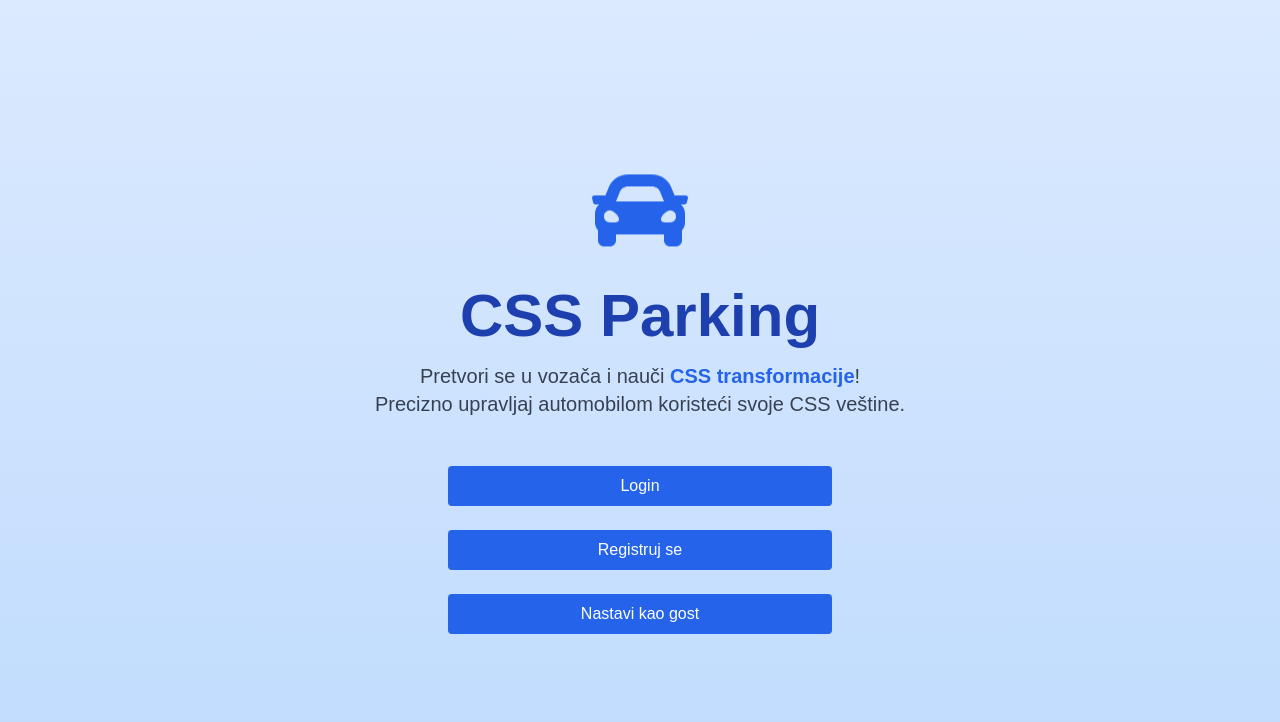
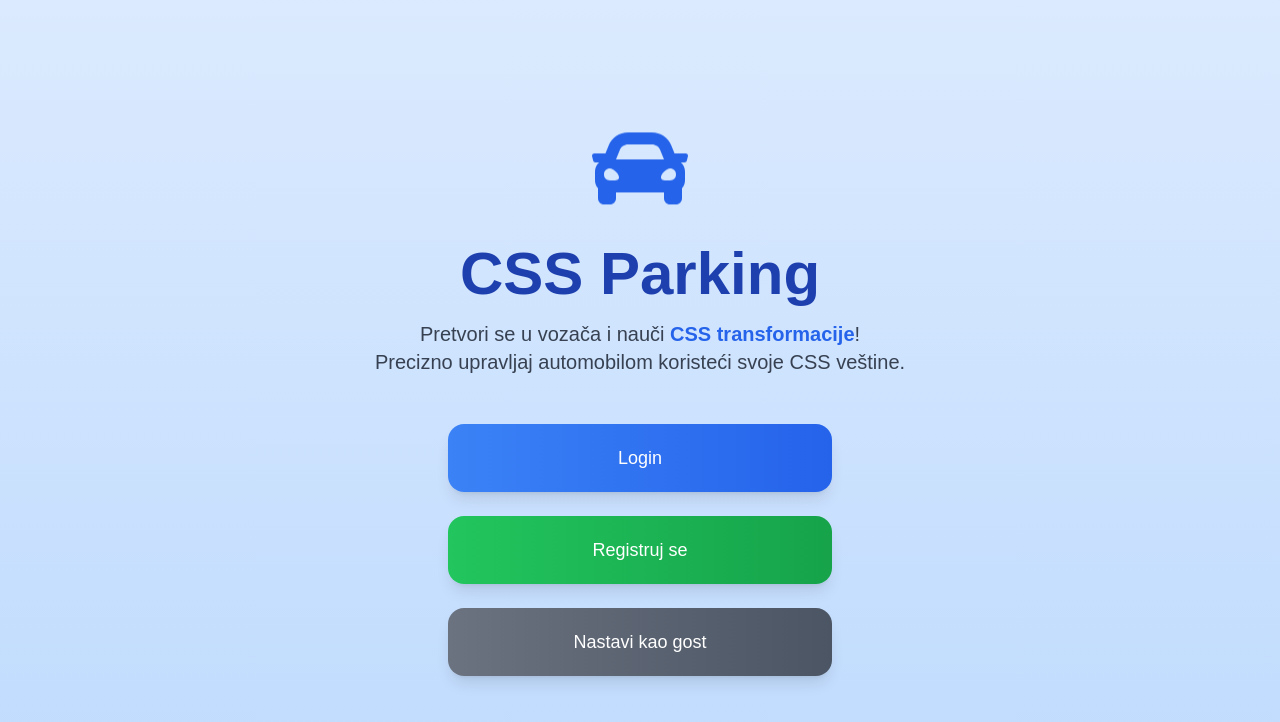
Before and after one commit to elab-development/internet-tehnologije-2024-projekat-css-parking_2021_0189, a React (Create React App) app in the folder frontend/: page / in a window 1280 px wide. Shown: the top 722 px of the page. Built offline with nearby package versions, Linux system fonts and the light colour scheme.

Commit message:
Promeni dizajn dugmica pocetne stranice

```diff
--- a/frontend/src/components/UI/Button.jsx
+++ b/frontend/src/components/UI/Button.jsx
@@ -1,34 +1,34 @@
-const Button = ({
-  children,
-  variant = 'primary',
-  size = 'medium',
-  onClick,
-  disabled = false,
-  type = 'button'
-}) => {
-  const baseClasses = 'rounded font-medium transition-colors focus:outline-none focus:ring-2';
-  const variants = {
-    primary: 'bg-blue-600 text-white hover:bg-blue-700 focus:ring-blue-500',
-    secondary: 'bg-gray-200 text-gray-800 hover:bg-gray-300 focus:ring-gray-500',
-    danger: 'bg-red-600 text-white hover:bg-red-700 focus:ring-red-500'
-  };
-  const sizes = {
-    small: 'px-3 py-1 text-sm',
-    medium: 'px-4 py-2 text-base',
-    large: 'px-6 py-3 text-lg'
-  };
+import React from 'react';
 
-  const classes = `${baseClasses} ${variants[variant]} ${sizes[size]} ${disabled ? 'opacity-50 cursor-not-allowed' : ''}`;
+const Button = ({ children, onClick, type = 'button', className }) => {
+  // Zajedničke klase za sve dugmiće
+  const baseClasses = 'w-full py-5 text-lg rounded-2xl shadow-lg transform hover:scale-105 transition-all flex items-center justify-center space-x-2 text-white';
+
+  // Dinamičke klase zasnovane na tipu dugmića
+  let specificClasses = '';
+  switch (className) {
+    case 'login':
+      specificClasses = 'bg-gradient-to-r from-blue-500 to-blue-600 hover:from-blue-600 hover:to-blue-700';
+      break;
+    case 'register':
+      specificClasses = 'bg-gradient-to-r from-green-500 to-green-600 hover:from-green-600 hover:to-green-700';
+      break;
+    case 'guest':
+      specificClasses = 'bg-gradient-to-r from-gray-500 to-gray-600 hover:from-gray-600 hover:to-gray-700';
+      break;
+    default:
+      specificClasses = className;
+  }
 
   return (
     <button
       type={type}
-      className={classes}
+      className={`${baseClasses} ${specificClasses}`}
       onClick={onClick}
-      disabled={disabled}
     >
       {children}
     </button>
   );
 };
+
 export default Button;
--- a/frontend/src/pages/Home.jsx
+++ b/frontend/src/pages/Home.jsx
@@ -1,12 +1,11 @@
 import Button from '../components/UI/Button';
 import { FaCar } from 'react-icons/fa';
+
 const Home = ({ onNavigate }) => {
   return (
     <div className="flex flex-col items-center justify-center min-h-screen px-6 bg-gradient-to-b from-blue-100 to-blue-200 text-center font-custom">
 
-
       <div className="mb-6 animate-bounce-slow">
-        {/* logo <img src="/path/to/logo.svg" alt="Logo" /> */}
         <FaCar className="text-blue-600 text-8xl" />
       </div>
 
@@ -22,19 +21,19 @@ const Home = ({ onNavigate }) => {
       <div className="flex flex-col gap-6 w-full max-w-sm justify-center">
         <Button
           onClick={() => onNavigate('login')}
-          className="w-full py-5 text-lg bg-gradient-to-r from-blue-500 to-blue-600 hover:from-blue-600 hover:to-blue-700 text-white rounded-2xl shadow-lg transform hover:scale-105 transition-all flex items-center justify-center space-x-2"
+          className="login"
         >
           <span>Login</span>
         </Button>
         <Button
           onClick={() => onNavigate('register')}
-          className="w-full py-5 text-lg bg-gradient-to-r from-green-500 to-green-600 hover:from-green-600 hover:to-green-700 text-white rounded-2xl shadow-lg transform hover:scale-105 transition-all flex items-center justify-center space-x-2"
+          className="register"
         >
           <span>Registruj se</span>
         </Button>
         <Button
           onClick={() => onNavigate('guest')}
-          className="w-full py-5 text-lg bg-gradient-to-r from-gray-500 to-gray-600 hover:from-gray-600 hover:to-gray-700 text-white rounded-2xl shadow-lg transform hover:scale-105 transition-all"
+          className="guest"
         >
           Nastavi kao gost
         </Button>
```
